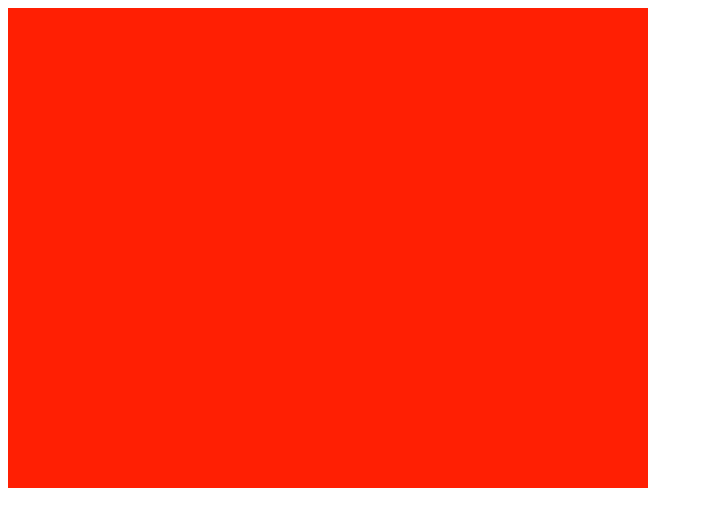
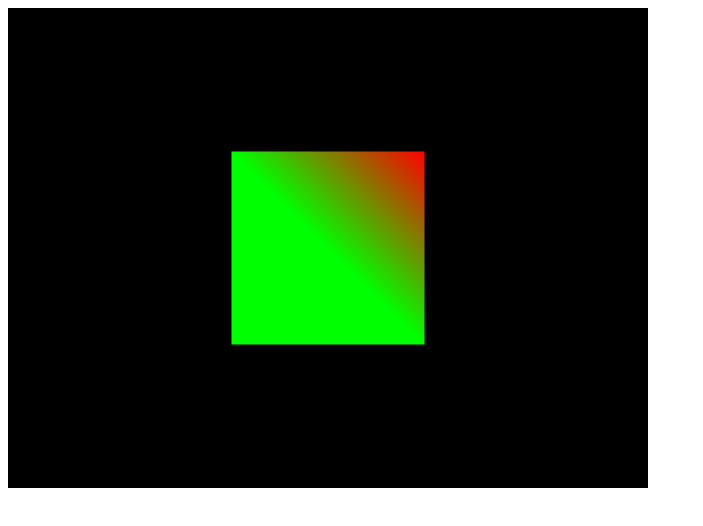
Before and after one commit to 6gunner/webgl-example, a website built with Vite: page index.html in a window 1280 px wide. Shown: the whole page, without its empty margins (0-703 px from the left). Built offline with nearby package versions, Linux system fonts and the light colour scheme.

Commit message:
feat: 学习绘制一个正方形

```diff
--- a/index.html
+++ b/index.html
@@ -10,7 +10,7 @@
 
 <body>
   <canvas id="canvas" width="640" height="480"></canvas>
-  <script src="./src/sample1/webgl-demo-1.ts" type="module"></script>
+  <script src="./src/sample2/webgl-demo-2.ts" type="module"></script>
 </body>
 
 </html>
--- a/package.json
+++ b/package.json
@@ -12,5 +12,8 @@
     "typescript": "~5.6.2",
     "vite": "^5.4.10"
   },
-  "packageManager": "pnpm@9.12.3+sha512.cce0f9de9c5a7c95bef944169cc5dfe8741abfb145078c0d508b868056848a87c81e626246cb60967cbd7fd29a6c062ef73ff840d96b3c86c40ac92cf4a813ee"
+  "packageManager": "pnpm@9.12.3+sha512.cce0f9de9c5a7c95bef944169cc5dfe8741abfb145078c0d508b868056848a87c81e626246cb60967cbd7fd29a6c062ef73ff840d96b3c86c40ac92cf4a813ee",
+  "dependencies": {
+    "gl-matrix": "^3.4.3"
+  }
 }
--- /dev/null
+++ b/src/sample2/draw-screen.ts
@@ -0,0 +1,59 @@
+import { mat4 } from "gl-matrix";
+import type { ProgramInfo } from "./webgl-demo-2";
+import type { MyBuffers } from "./init-buffers";
+export function drawScreen(gl: WebGLRenderingContext, programInfo: ProgramInfo, buffers: MyBuffers) {
+
+  gl.clearColor(0.0, 0.0, 0.0, 1.0);
+  gl.clearDepth(1.0); // Clear everything
+  gl.enable(gl.DEPTH_TEST); // Enable depth testing
+  gl.depthFunc(gl.LEQUAL); // Near things obscure far things
+
+  // Clear the canvas before we start drawing on it.
+  gl.clear(gl.COLOR_BUFFER_BIT | gl.DEPTH_BUFFER_BIT);
+
+  // 创建一个投影矩阵 perspective matrix
+  const fieldOfView = 45 * Math.PI / 180; // 视角fov（45in radians）
+  const aspect = gl.canvas.width / gl.canvas.height; // 宽高比
+  const zNear = 1; // 近平面距离
+  const zFar = 2000; // 远平面距离
+  const projectionMatrix = mat4.create();
+  mat4.perspective(projectionMatrix, fieldOfView, aspect, zNear, zFar);
+
+
+  // 创建转化矩阵 ？？
+  const modelViewMatrix = mat4.create(); // 创建一个新的 4x4 矩阵，初始化为单位矩阵（identity matrix）
+  mat4.translate(modelViewMatrix, modelViewMatrix, [-0.0, 0.0, -6.0]); // 将矩阵平移到 z 轴负方向 6 个单位
+
+  // 设置位置属性
+  setPositionAttribute(gl, programInfo, buffers);
+
+  gl.useProgram(programInfo.program);
+
+
+  // 设置shader的uniform变量
+  gl.uniformMatrix4fv(programInfo.uniformLocations.u_ProjectionMatrix, false, projectionMatrix);
+  gl.uniformMatrix4fv(programInfo.uniformLocations.u_ModelViewMatrix, false, modelViewMatrix);
+
+  // 当使用 gl.TRIANGLE_STRIP 绘制模式时：
+  // 第一个三角形：顶点 1,2,3
+  // 第二个三角形：顶点 2,3,4
+  gl.drawArrays(gl.TRIANGLE_STRIP, 0, 4);
+
+}
+
+function setPositionAttribute(gl: WebGLRenderingContext, programInfo: ProgramInfo, buffers: MyBuffers) {
+  const numComponents = 2; // 每个位置有2个值（x,y）
+  const type = gl.FLOAT; // 每个值的类型
+  const normalize = false; // 不需要标准化
+  const stride = 0; // 0 = 移动距离 * 每个顶点字节大小
+  const offset = 0; // 从缓冲区开始位置
+
+  gl.bindBuffer(gl.ARRAY_BUFFER, buffers.position);
+  gl.vertexAttribPointer(programInfo.attribLocations.a_Position, numComponents, type, normalize, stride, offset);
+  gl.enableVertexAttribArray(programInfo.attribLocations.a_Position);
+
+  // 在绘制时启用颜色属性
+  gl.bindBuffer(gl.ARRAY_BUFFER, buffers.color);
+  gl.vertexAttribPointer(programInfo.attribLocations.a_Color, numComponents, type, normalize, stride, offset);
+  gl.enableVertexAttribArray(programInfo.attribLocations.a_Color);
+}
--- a/src/sample2/init-buffers.ts
+++ b/src/sample2/init-buffers.ts
@@ -0,0 +1,74 @@
+export type MyBuffers = {
+  position: WebGLBuffer | null;
+  color: WebGLBuffer | null;
+}
+
+export function initBuffers(gl: WebGLRenderingContext): MyBuffers {
+  const positionBuffer = initPositionBuffer(gl);
+  const colorBuffer = initColorBuffer(gl);
+  return {
+    position: positionBuffer,
+    color: colorBuffer
+  }
+
+}
+
+
+/**
+ * 初始化位置缓冲区
+ * @param gl
+ * @returns
+ */
+function initPositionBuffer(gl: WebGLRenderingContext) {
+
+  const positionBuffer = gl.createBuffer();
+  if (positionBuffer === null) {
+    alert("Unable to create position buffer");
+    return null;
+  }
+  gl.bindBuffer(gl.ARRAY_BUFFER, positionBuffer);
+
+  // 在 WebGL 中，坐标系统是标准化的，范围从 - 1 到 1：
+
+  const positions = [1.0, 1.0, -1.0, 1.0, 1.0, -1.0, -1.0, -1.0];
+
+  // 一个只占视口一半大小的正方形
+  // const positions = [
+  //   0.5, 0.5,    // 右上
+  //   -0.5, 0.5,    // 左上
+  //   0.5, -0.5,    // 右下
+  //   -0.5, -0.5     // 左下
+  // ];
+
+
+  // 另一种常见的顺序
+  // const positions = [
+  //   -1.0, -1.0,    // 左下
+  //   -1.0, 1.0,    // 左上
+  //   1.0, -1.0,    // 右下
+  //   1.0, 1.0     // 右上
+  // ];
+
+
+  gl.bufferData(gl.ARRAY_BUFFER, new Float32Array(positions), gl.STATIC_DRAW);
+  return positionBuffer;
+}
+
+function initColorBuffer(gl: WebGLRenderingContext) {
+  const colorBuffer = gl.createBuffer();
+  if (colorBuffer === null) {
+    alert("Unable to create color buffer");
+    return null;
+  }
+  gl.bindBuffer(gl.ARRAY_BUFFER, colorBuffer);
+  // 为每个顶点添加 RGB 颜色
+  const colors = [
+    // R,   G,   B,   A
+    1.0, 0.0, 0.0, 1.0,    // 红色
+    0.0, 1.0, 0.0, 1.0,    // 绿色
+    1.0, 1.0, 0.8, 1.0,    // 淡黄色
+    1, 1, 1.0, 1.0,    // 黑色
+  ];
+  gl.bufferData(gl.ARRAY_BUFFER, new Float32Array(colors), gl.STATIC_DRAW);
+  return colorBuffer;
+}
--- a/src/sample2/webgl-demo-2.ts
+++ b/src/sample2/webgl-demo-2.ts
@@ -1,3 +1,18 @@
+import { drawScreen } from "./draw-screen";
+import { initBuffers } from "./init-buffers";
+
+export type ProgramInfo = {
+  program: WebGLProgram;
+  attribLocations: {
+    a_Position: number;
+    a_Color: number;
+  };
+  uniformLocations: {
+    u_ProjectionMatrix: WebGLUniformLocation | null;
+    u_ModelViewMatrix: WebGLUniformLocation | null;
+  };
+}
+
 function main() {
   const canvas = document.querySelector("#canvas") as HTMLCanvasElement;
   const gl = canvas.getContext("webgl");
@@ -7,27 +22,35 @@ function main() {
     );
     return;
   }
-  // 设置清除颜色，但实际上并没有进行任何绘制操作。这就像是"准备好油漆"。
-  gl.clearColor(1.0, 0.12, 0.01, 1.0);
-  // 清除画布；gl.clear() 才是实际执行清除操作的命令，相当于用之前定义的颜色"粉刷整个画布"。
-  gl.clear(gl.COLOR_BUFFER_BIT);
 
 
+  // Set clear color to black, fully opaque
+  gl.clearColor(0.0, 0.0, 0.0, 1.0);
+  // Clear the color buffer with specified clear color
+  gl.clear(gl.COLOR_BUFFER_BIT);
 
   // 将顶点坐标 x 世界坐标转化矩阵 x 投影矩阵
   const vsSource = `
 attribute vec4 a_Position;
+attribute vec4 a_Color; // 新增颜色
 uniform mat4 u_ModelViewMatrix;
 uniform mat4 u_ProjectionMatrix;
+varying vec4 v_Color; // 用来传递颜色的varying变量
 void main() {
   gl_Position = u_ProjectionMatrix * u_ModelViewMatrix * a_Position;
+  v_Color = a_Color;
 }
   `;
 
   // 设置fragment shader, 全白色
   const fsSource = `
+
+  precision mediump float;
+  varying vec4 v_Color;      // 从顶点着色器接收颜色
+
     void main() {
-      gl_FragColor = vec4(1.0, 1.0, 1.0, 1.0);
+    // gl_FragColor = vec4(0.0, 0.0, 1.0, 0.5); // 半透明蓝色
+    gl_FragColor = v_Color; // 使用varying变量
     }
   `;
 
@@ -39,20 +62,22 @@ void main() {
     return;
   }
 
-  // Collect all the info needed to use the shader program.
-  // Look up which attribute our shader program is using
-  // for aVertexPosition and look up uniform locations.
-  const programInfo = {
+  // 定义shader program 信息
+  const programInfo: ProgramInfo = {
     program: shaderProgram,
     attribLocations: {
-      vertexPosition: gl.getAttribLocation(shaderProgram, "aVertexPosition"),
+      a_Position: gl.getAttribLocation(shaderProgram, "a_Position"),
+      a_Color: gl.getAttribLocation(shaderProgram, "a_Color"),
     },
     uniformLocations: {
-      projectionMatrix: gl.getUniformLocation(shaderProgram, "uProjectionMatrix"),
-      modelViewMatrix: gl.getUniformLocation(shaderProgram, "uModelViewMatrix"),
+      u_ProjectionMatrix: gl.getUniformLocation(shaderProgram, "u_ProjectionMatrix"),
+      u_ModelViewMatrix: gl.getUniformLocation(shaderProgram, "u_ModelViewMatrix"),
     },
   };
 
+  const buffers = initBuffers(gl)
+
+  drawScreen(gl, programInfo, buffers)
 
 }
 
@@ -100,7 +125,7 @@ function initShader(gl: WebGLRenderingContext, vsSource: string, fsSource: strin
 function loadShader(gl: WebGLRenderingContext, source: string, type: number) {
   const shader = gl.createShader(type);
   if (shader === null) {
-    alert("Unable to create shader");
+    alert("Unable to create loader shader");
     return null;
   }
   gl.shaderSource(shader, source);
```
Also changed, not shown: pnpm-lock.yaml.
